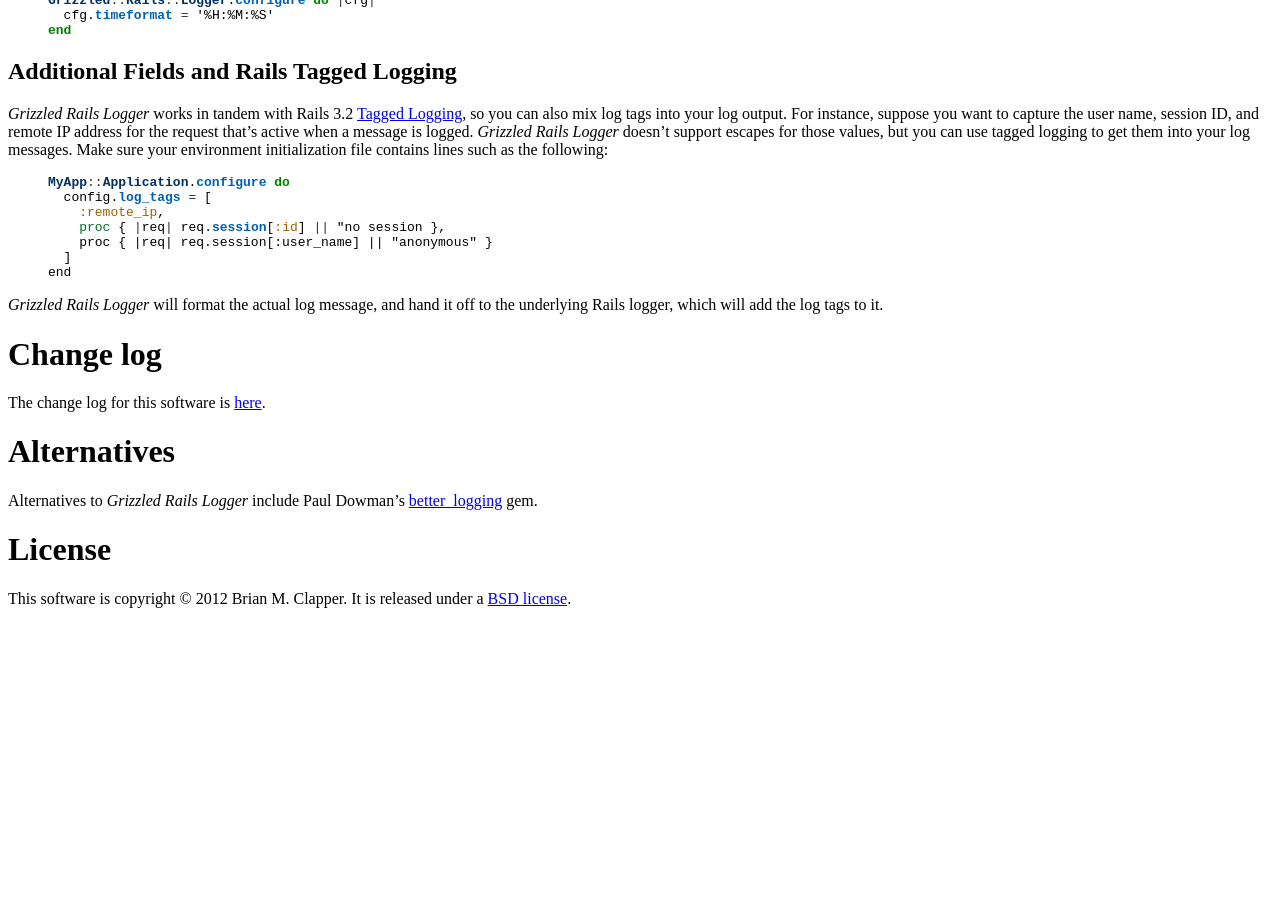
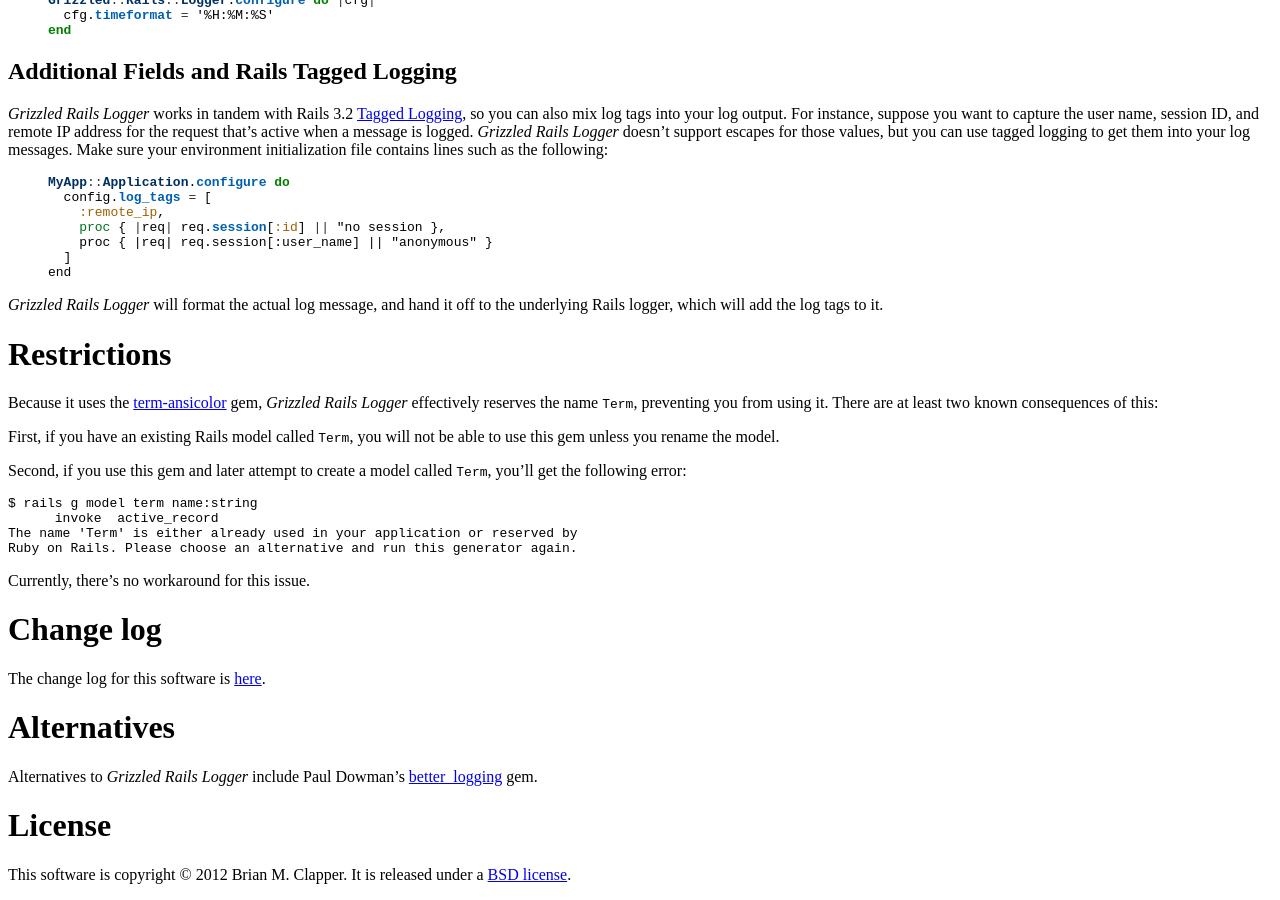
Before and after one commit to bmc/grizzled-rails-logger, a Jekyll site: the page built from index.md, in a window 1280 px wide and 900 px high, scrolled down 3849 px. Built offline with Jekyll 4.4.1, drawn with Linux system fonts in a browser that asks for light colours; before the commit the page ends 4473 px from its top, so only the background shows below that.

Commit message:
Documentation for issue #4

```diff
--- a/index.md
+++ b/index.md
@@ -320,6 +320,25 @@
 _Grizzled Rails Logger_ will format the actual log message, and hand it off
 to the underlying Rails logger, which will add the log tags to it.
 
+# Restrictions
+
+Because it uses the [term-ansicolor][] gem, _Grizzled Rails Logger_ effectively
+reserves the name `Term`, preventing you from using it. There are at least
+two known consequences of this:
+
+First, if you have an existing Rails model called `Term`, you will not be able
+to use this gem unless you rename the model.
+
+Second, if you use this gem and later attempt to create a model called `Term`,
+you'll get the following error:
+
+    $ rails g model term name:string
+          invoke  active_record
+    The name 'Term' is either already used in your application or reserved by
+    Ruby on Rails. Please choose an alternative and run this generator again.
+
+Currently, there's no workaround for this issue.
+
 # Change log
 
 The change log for this software is [here](https://github.com/bmc/grizzled-rails-logger/blob/master/CHANGELOG.md).
```
